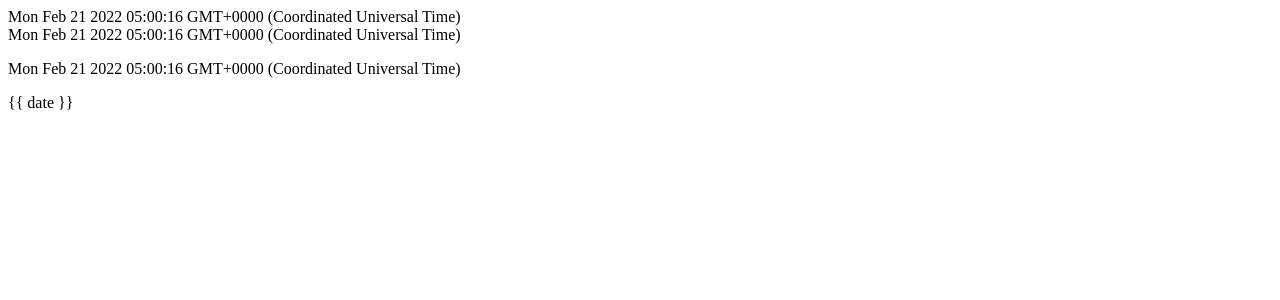
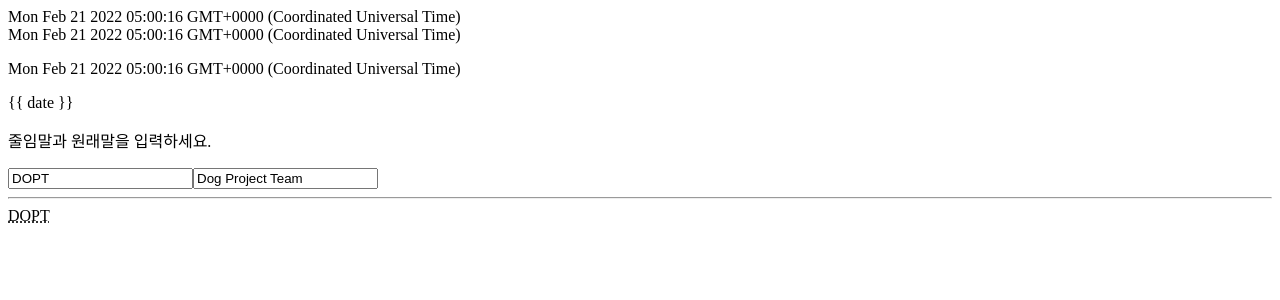
Before and after one commit to Jii-Yeong/learned, a Vue app in the folder vue/vue-3-to-learn-in-one-book/hello-world-vite2/: page / in a window 1280 px wide. Shown: the top 300 px of the page. Built offline with nearby package versions, Linux system fonts and the light colour scheme.

Commit message:
데이터 결합을 통한 사용자 입력 처리

```diff
--- a/vue/vue-3-to-learn-in-one-book/hello-world-vite2/src/App.vue
+++ b/vue/vue-3-to-learn-in-one-book/hello-world-vite2/src/App.vue
@@ -1,7 +1,9 @@
 <script setup>
 import DeclearativeRendering from './components/DeclearativeRendering.vue';
+import CombineData from './components/CombineData.vue';
 </script>
 
 <template>
   <DeclearativeRendering />
+  <CombineData />
 </template>
--- /dev/null
+++ b/vue/vue-3-to-learn-in-one-book/hello-world-vite2/src/components/CombineData.vue
@@ -0,0 +1,25 @@
+<template>
+  <p>줄임말과 원래말을 입력하세요.</p>
+  <!-- v-bind : 템플릿을 통해서 변수의 값을 변경시킬 수 없음 -->
+  <!-- v-model : 템플릿을 통해 변수를 변경시킬 수 있음 -->
+  <input type="text" v-bind:value="abbr" />
+  <input type="text" v-model="normal" />
+  <hr />
+  <abbr v-bind:title="normal">{{ abbr }}</abbr>
+</template>
+
+<script>
+import { ref } from "vue"
+
+export default {
+  // Composition API
+  setup() {
+    const abbr = ref('DOPT')
+    const normal = ref('Dog Project Team')
+    return {
+      abbr,
+      normal
+    }
+  }
+}
+</script>>
```
